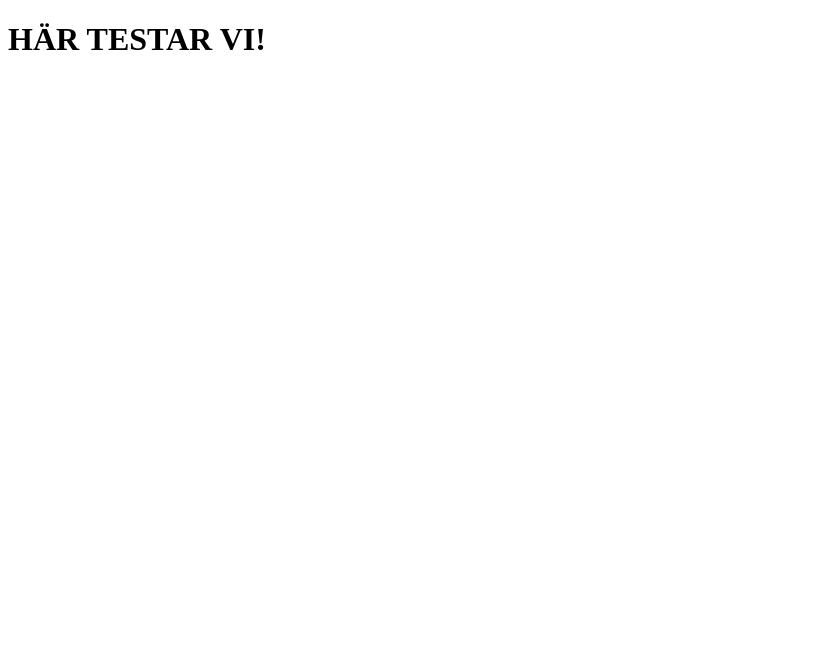
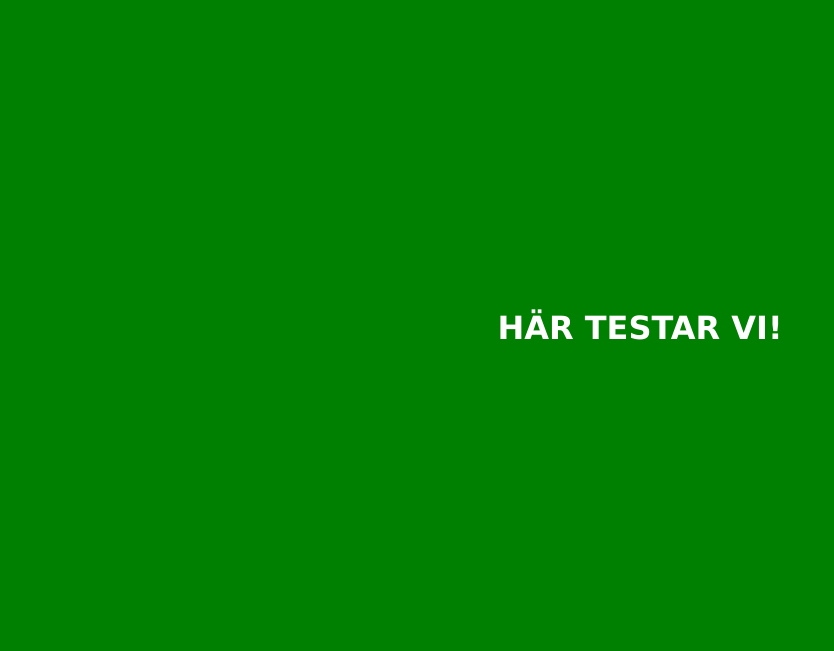
Before and after one commit to schwampus/grupp13arbete, a plain HTML site: page index.html in a window 1280 px wide. Shown: the whole page, without its empty margins (0-834 px from the left). Drawn offline with Linux system fonts and the light colour scheme.

Commit message:
här kommer html

```diff
--- a/index.html
+++ b/index.html
@@ -4,8 +4,11 @@
 		<meta charset="UTF-8" />
 		<meta name="viewport" content="width=device-width, initial-scale=1.0" />
 		<title>TestSida</title>
+		<link rel="stylesheet" href="style.css" />
 	</head>
 	<body>
-		<h1>HÄR TESTAR VI!</h1>
+		<div>
+			<h1>HÄR TESTAR VI!</h1>
+		</div>
 	</body>
 </html>
```
